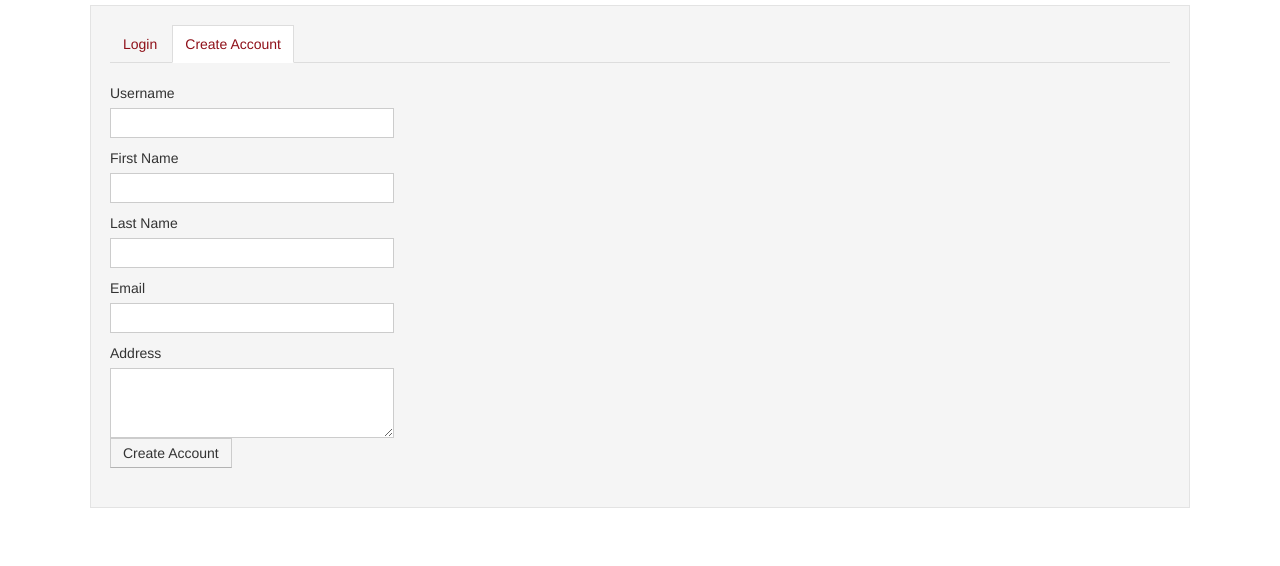
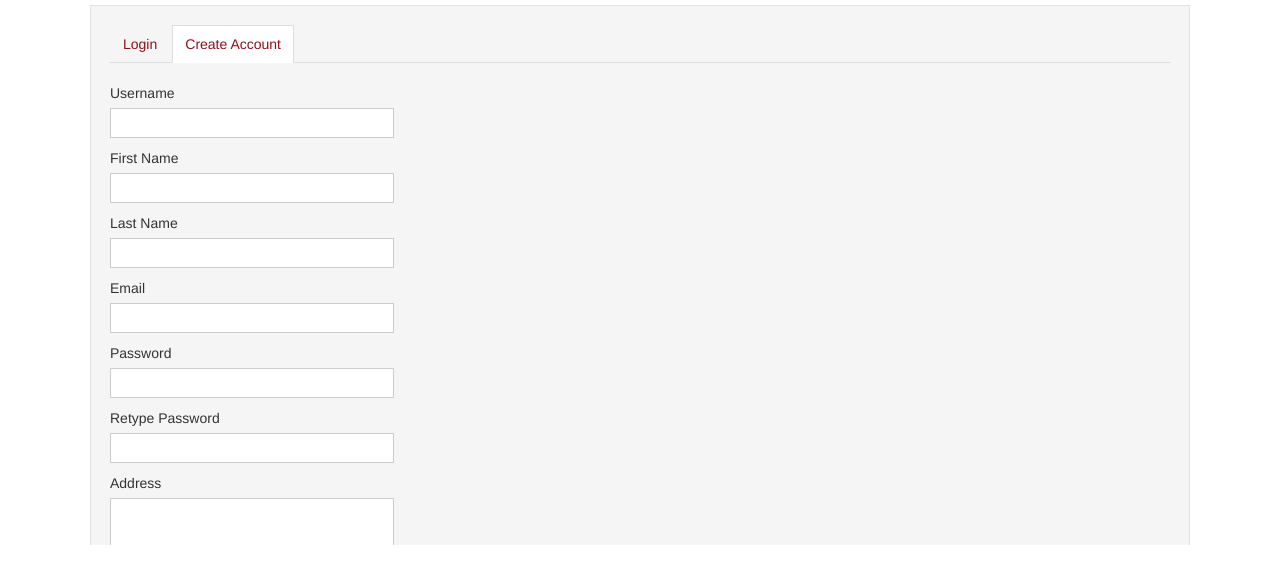
Before and after one commit to ChrisLai/UBidify, a plain HTML site: page login.html in a window 1280 px wide. Both pictures are taken after a click on the link "Create Account". Shown: the part 234-800 px from the top of the page. Drawn offline with nearby package versions, Linux system fonts and the light colour scheme; files whose address does not match are found by name.

Commit message:
Added Password

```diff
--- a/login.html
+++ b/login.html
@@ -125,6 +125,10 @@
                     <input type="text" value="" class="input-xlarge">
                     <label>Email</label>
                     <input type="text" value="" class="input-xlarge">
+                    <label>Password</label>
+                    <input type="text" value="" class="input-xlarge">
+                    <label>Retype Password</label>
+                    <input type="text" value="" class="input-xlarge">
                     <label>Address</label>
                     <textarea value="Smith" rows="3" class="input-xlarge">
                     </textarea>
```
